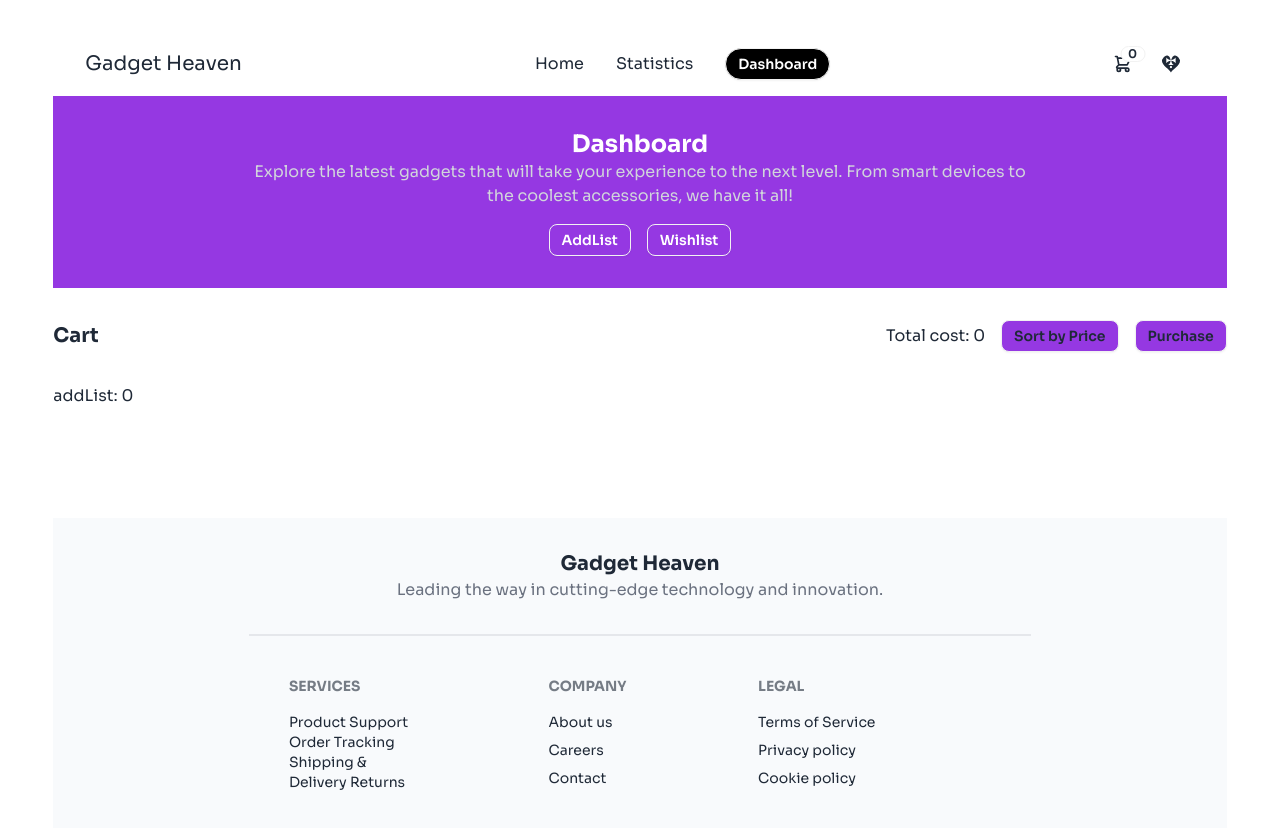
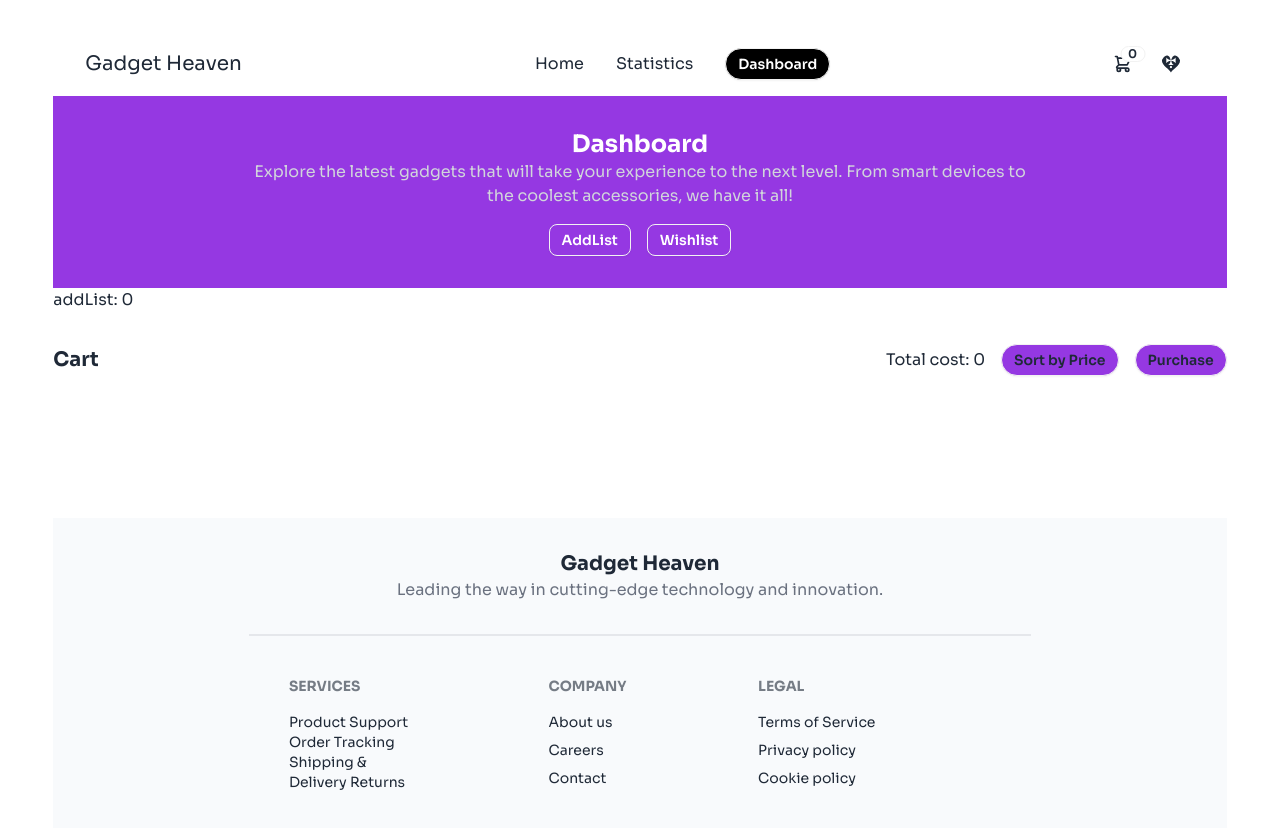
Before and after one commit to programming-hero-web-course-4/b10a8-gadget-heaven-Nazim1247, a React (Vite) app: page /dashboard in a window 1280 px wide. Shown: the top 828 px of the page. Built offline with nearby package versions, Linux system fonts and the light colour scheme.

Commit message:
sort by price and purchase and shop now button done

```diff
--- a/index.html
+++ b/index.html
@@ -2,9 +2,11 @@
 <html lang="en" data-theme="light">
   <head>
     <meta charset="UTF-8" />
-    <link rel="icon" type="image/svg+xml" href="/vite.svg" />
+    <link rel="icon" href="assets/favicon-16x16.png">
+    <!-- <link rel="icon" type="image/svg+xml" href="/vite.svg" /> -->
+    <link rel="icon" type="assets/favicon-16x16.png" href="assets/react.svg" />
     <meta name="viewport" content="width=device-width, initial-scale=1.0" />
-    <title>Vite + React</title>
+    <title>Gadget Heaven</title>
   </head>
   <body>
     <div id="root"></div>
--- a/src/Components/AddList.jsx
+++ b/src/Components/AddList.jsx
@@ -1,4 +1,4 @@
-import { Link } from "react-router-dom";
+import { Link, NavLink } from "react-router-dom";
 import { MdOutlineDeleteForever } from "react-icons/md";
 
 
@@ -6,9 +6,14 @@ const AddList = ({ cart, handleRemove }) => {
     const { id, image, title, price, description } = cart;
     return (
         <div>
-            <div>
-            {/* <h3>cart: {cart.length}</h3> */}
-            </div>
+            {/* <div className="flex justify-between items-center py-8">
+                <h3 className="text-xl font-bold">Cart</h3>
+                <div className="flex justify-center items-center gap-4">
+                    <h3>Total cost: </h3>
+                    <NavLink  className={({ isActive }) => `${isActive ? 'btn btn-sm bg-[#9538E2]' : ''}`}>Sort by Price</NavLink>
+                    <NavLink  className={({ isActive }) => `${isActive ? 'btn btn-sm bg-[#9538E2]' : ''}`}>Purchase</NavLink>
+                </div>
+            </div> */}
             <div className="flex items-center gap-6 my-6">
                 <img className="w-36 rounded-xl" src={image} alt="" />
                 <div className="flex justify-between items-center w-full">
--- a/src/Components/Banner.jsx
+++ b/src/Components/Banner.jsx
@@ -1,6 +1,12 @@
+import { useNavigate } from 'react-router-dom';
 import banner from '../assets/banner.jpg';
 
 const Banner = () => {
+    const navigate = useNavigate();
+    const goToDashboard = ()=>{
+        console.log('added')
+        navigate('/dashboard');
+    }
     return (
         <div className="hero bg-[#9538E2] rounded-b-xl pb-44 mb-60">
             <div className="hero-content text-center relative">
@@ -9,7 +15,7 @@ const Banner = () => {
                     <p className="py-6 text-gray-300 w-8/12 mx-auto text-sm">
                         Explore the latest gadgets that will take your experience to the next level. From smart devices to the coolest accessories, we have it all!
                     </p>
-                    <button className="btn btn-sm text-[#9538E2] rounded-full">Shop Now</button>
+                    <button onClick={goToDashboard} className="btn btn-sm text-[#9538E2] rounded-full">Shop Now</button>
                 </div>
                 <div className='absolute top-72 border-2 rounded-xl'>
                     <div className='p-4'>
--- a/src/Components/ProductDetail.jsx
+++ b/src/Components/ProductDetail.jsx
@@ -19,6 +19,11 @@ const ProductDetail = () => {
 
     const handleAddToCard = (id)=>{
         addToStoredList(id);
+        // console.log(product.price)
+        // const totalPrice = product.reduce((accumulator, current) =>{
+        //     console.log(totalPrice)
+        //     return accumulator + current.price;
+        // }, 0);
     }
 
     const handleAddToWish = (id)=>{
--- a/src/Pages/Dashboard.jsx
+++ b/src/Pages/Dashboard.jsx
@@ -1,5 +1,5 @@
 import {  useEffect, useState } from "react";
-import { NavLink, useLoaderData } from "react-router-dom";
+import { NavLink, useLoaderData, useNavigate } from "react-router-dom";
 import { getStoredList, getStoredWishList, removeCart } from "../Utilities";
 import AddList from "../Components/AddList";
 import WishList from "../Components/WishList";
@@ -9,15 +9,22 @@ import group from '../assets/Group.png';
 
 const Dashboard = () => {
     const allProducts = useLoaderData();
+    const [modal, setModal] = useState(false);
     const [addList, setAddList] = useState([]);
     const [wishList, setWishList] = useState([]);
     const [product, setProduct] = useState(addList);
-
     const [purchase, setPurchase] = useState(false);
     const [active, setActive] = useState({
         cart: true,
         status: 'addList'
-    })
+    });
+
+    const navigate = useNavigate();
+
+    let sum = 0;
+    for(let i = 0; i < addList.length; i++){
+        sum += addList[i].price;
+    }
 
 
     const handleRemove = (id) => {
@@ -35,18 +42,19 @@ const Dashboard = () => {
     const handlePurchase = () => {
         setAddList([]);
         setPurchase(true);
+        navigate('/')
     }
 
     const handleSort = () => {
+        const sorted = [...addList].sort((a, b) => b.price - a.price);
+        console.log(sorted, addList)
+        setAddList(sorted);
+        toast.success('Sorted Successfully')
+
         // const sorted = [...addList].sort((a, b) => b.price - a.price);
         // console.log(sorted, addList)
-        // setAddList(sorted);
+        // setProduct(sorted);
         // toast.success('Sorted Successfully')
-
-        const sorted = [...addList].sort((a, b) => b.price - a.price);
-        console.log(sorted, addList)
-        setProduct(sorted);
-        toast.success('Sorted Successfully')
 
         // if (sortBy === 'price') {
         //     const sorted = [...addList].sort((a, b) => b.price - a.price);
@@ -91,7 +99,7 @@ const Dashboard = () => {
         // }
     }, [allProducts])
 
-    const [modal, setModal] = useState(false);
+
     const openModal = () => {
         setModal(true);
     }
@@ -128,7 +136,7 @@ const Dashboard = () => {
                             <h3 className="text-xl font-bold mb-2">Payment Successfully</h3>
                             <hr className="mb-2" />
                             <p className="text-gray-500 mb-2">Thanks for purchasing.
-                                Total:2449.96</p>
+                                Total: {sum}</p>
                             <button className="btn btn-sm w-full rounded-full" onClick={closeModal}>close</button>
                         </div>
                     </div>
@@ -144,24 +152,27 @@ const Dashboard = () => {
                 </div>
             </div>
 
-            <div className="flex justify-between items-center py-8">
-                <h3 className="text-xl font-bold">Cart</h3>
-                <div className="flex justify-center items-center gap-4">
-                    <h3>Total cost: {addList.length}</h3>
-                    <NavLink onClick={()=>handleSort()} className={({ isActive }) => `${isActive ? 'btn btn-sm bg-[#9538E2]' : ''}`}>Sort by Price</NavLink>
-                    <NavLink disabled={purchase} onClick={() => (handlePurchase(), openModal())} className={({ isActive }) => `${isActive ? 'btn btn-sm bg-[#9538E2]' : ''}`}>Purchase</NavLink>
-                </div>
-            </div>
+
 
             addList: {addList.length}
 
 
+            <div>
+            <div className="flex justify-between items-center py-8">
+                <h3 className="text-xl font-bold">Cart</h3>
+                <div className="flex justify-center items-center gap-4">
+                    <h3>Total cost: {sum}</h3>
+                    <button onClick={()=>handleSort()} className="bg-[#9538E2] btn btn-sm rounded-full">Sort by Price</button>
+                    <button disabled={purchase} onClick={() => (handlePurchase(), openModal())} className="bg-[#9538E2] btn btn-sm rounded-full">Purchase</button>
+                </div>
+            </div>
             {
                 active.cart ? addList.map(cart => <AddList handleRemove={handleRemove} key={cart.id} cart={cart}></AddList>) : wishList.map(cart => <WishList handleRemoveWish={handleRemoveWish} key={cart.id} cart={cart}></WishList>)
             }
+            </div>
 
 
-            {product.map(cart => <AddList key={cart.id} cart={cart}></AddList>)}
+            {/* {product.map(cart => <AddList key={cart.id} cart={cart}></AddList>)} */}
         </div>
     );
 };
```
